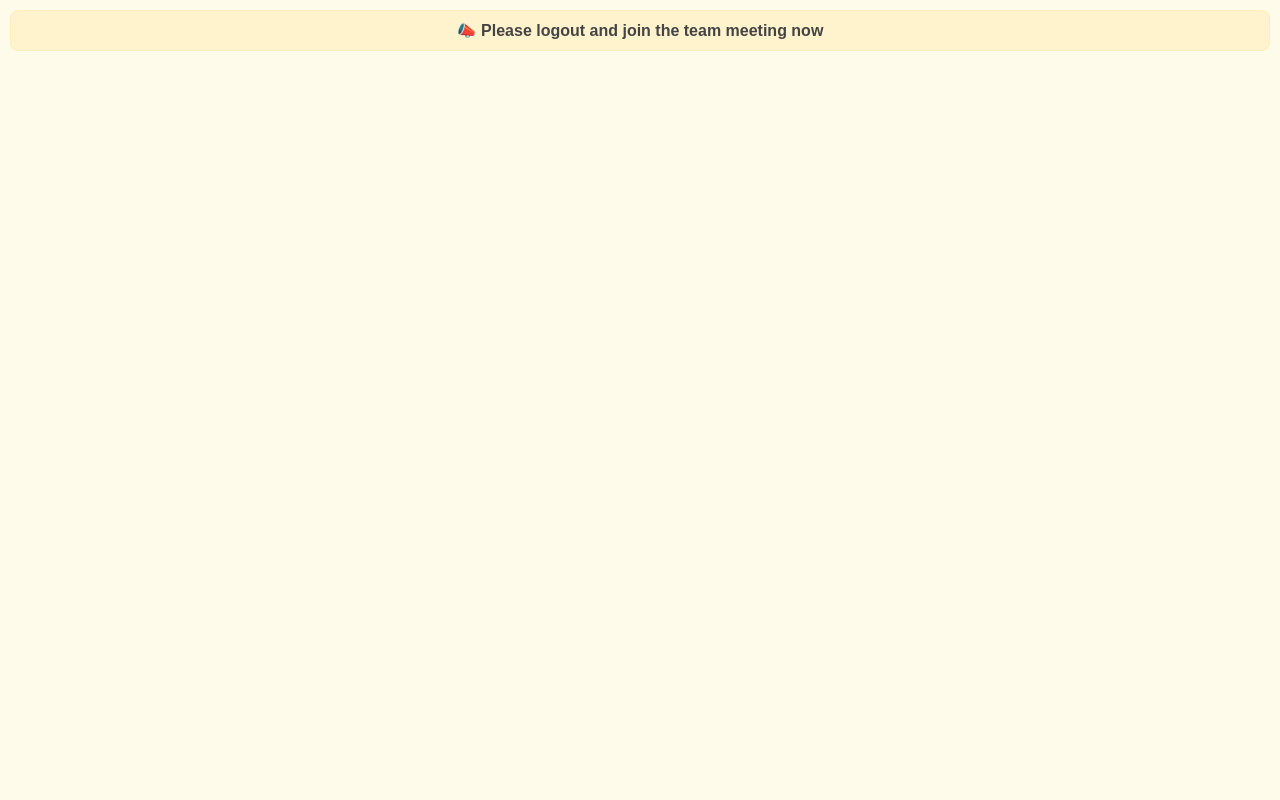
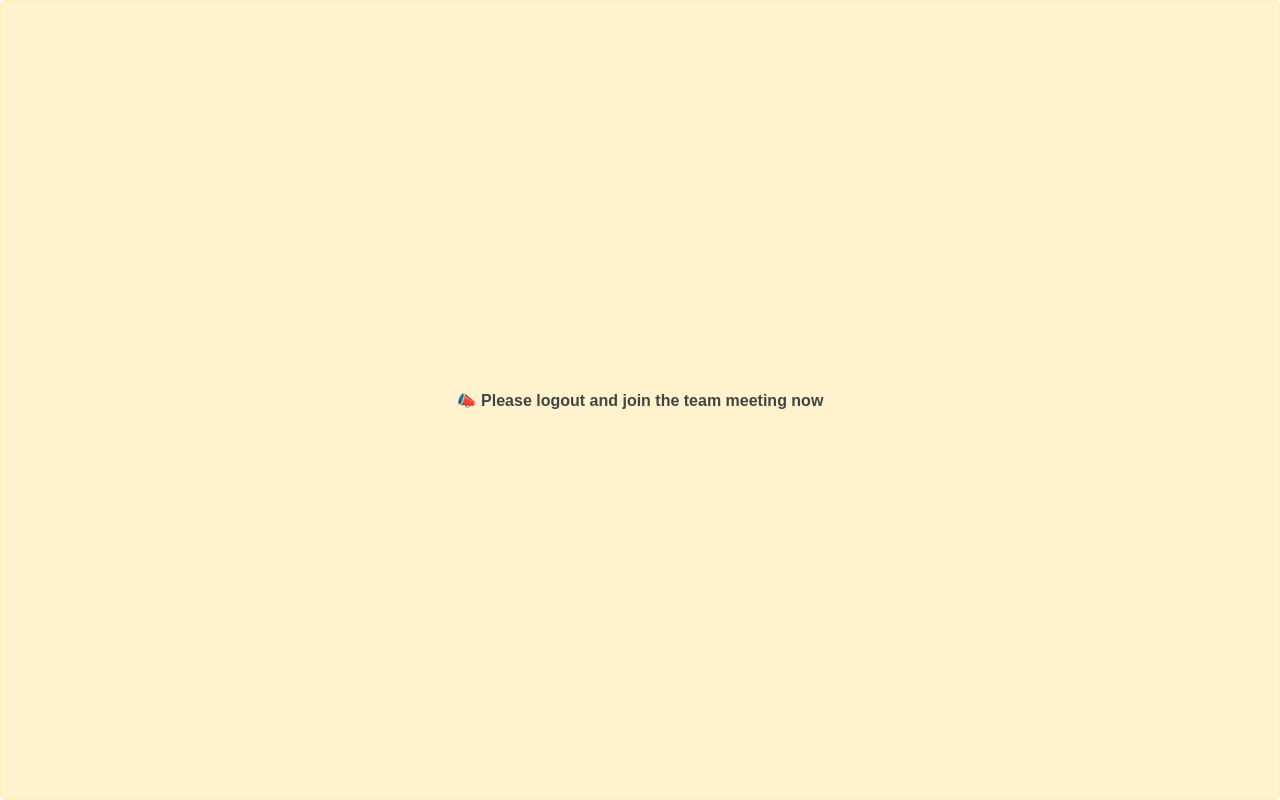
Before and after one commit to kkkmarch18/webex-broadcast, a plain HTML site: page index.html in a window 1280 px wide. Drawn offline with Linux system fonts and the light colour scheme.

Commit message:
Update index.html

```diff
--- a/index.html
+++ b/index.html
@@ -4,24 +4,30 @@
     <meta charset="UTF-8">
     <title>Broadcast Message</title>
     <style>
-      body {
+      html, body {
         margin: 0;
         padding: 0;
+        width: 100%;
+        height: 100%;
+        background: transparent;
         font-family: Arial, sans-serif;
-        background: #fffbea;
-        color: #444;
-        text-align: center;
       }
 
       .msg {
-        margin: 10px;
-        padding: 10px;
-        background: #fff3cd;
+        display: flex;
+        align-items: center;
+        justify-content: center;
+        height: 100%;
+        width: 100%;
+        background: #fff3cd; /* Soft yellow */
         border: 1px solid #ffeeba;
-        border-radius: 8px;
+        border-radius: 6px;
         font-size: 16px;
         font-weight: 600;
-        transition: opacity 0.5s ease-in-out;
+        color: #444;
+        box-sizing: border-box;
+        text-align: center;
+        transition: opacity 0.3s ease-in-out;
       }
 
       /* Blink animation */
@@ -48,12 +54,11 @@
           const broadcastEl = document.getElementById('broadcast');
 
           if (data.message !== lastMessage) {
-            // Update the message and trigger blink
             broadcastEl.innerText = data.message;
-            broadcastEl.classList.add('blink');
             lastMessage = data.message;
 
-            // Stop blinking after 5 seconds
+            // Trigger blink animation for 5 seconds on new message
+            broadcastEl.classList.add('blink');
             setTimeout(() => {
               broadcastEl.classList.remove('blink');
             }, 5000);
@@ -64,8 +69,7 @@
       }
 
       loadMessage();
-      // Auto-refresh every 3 seconds
-      setInterval(loadMessage, 3000);
+      setInterval(loadMessage, 3000); // Check every 3 seconds
     </script>
   </body>
 </html>
```
